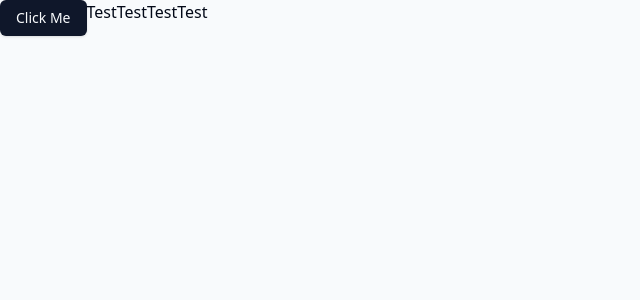
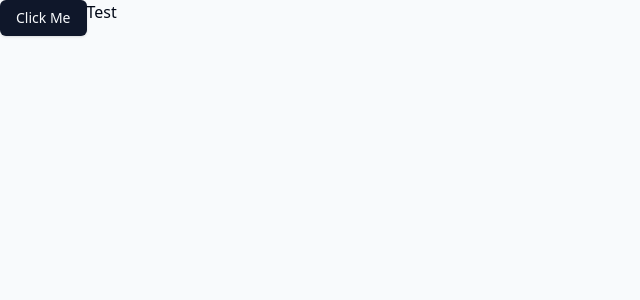
Before and after one commit to PSI-Robert/bolt-nuxt-test, a Nuxt app: page / in a window 1280 px wide. Shown: the top 300 px of the page, without its empty margins (0-640 px from the left). Built offline with nearby package versions, Linux system fonts and the light colour scheme.

Commit message:
initial commit

```diff
--- a/app.vue
+++ b/app.vue
@@ -3,9 +3,6 @@
       <NuxtLayout>
          <Button>Click Me</Button>
          <h1>Test</h1>
-         <p>Test</p>
-         <p>Test</p>
-         <p>Test</p>
       </NuxtLayout>
    </div>
 </template>
```
